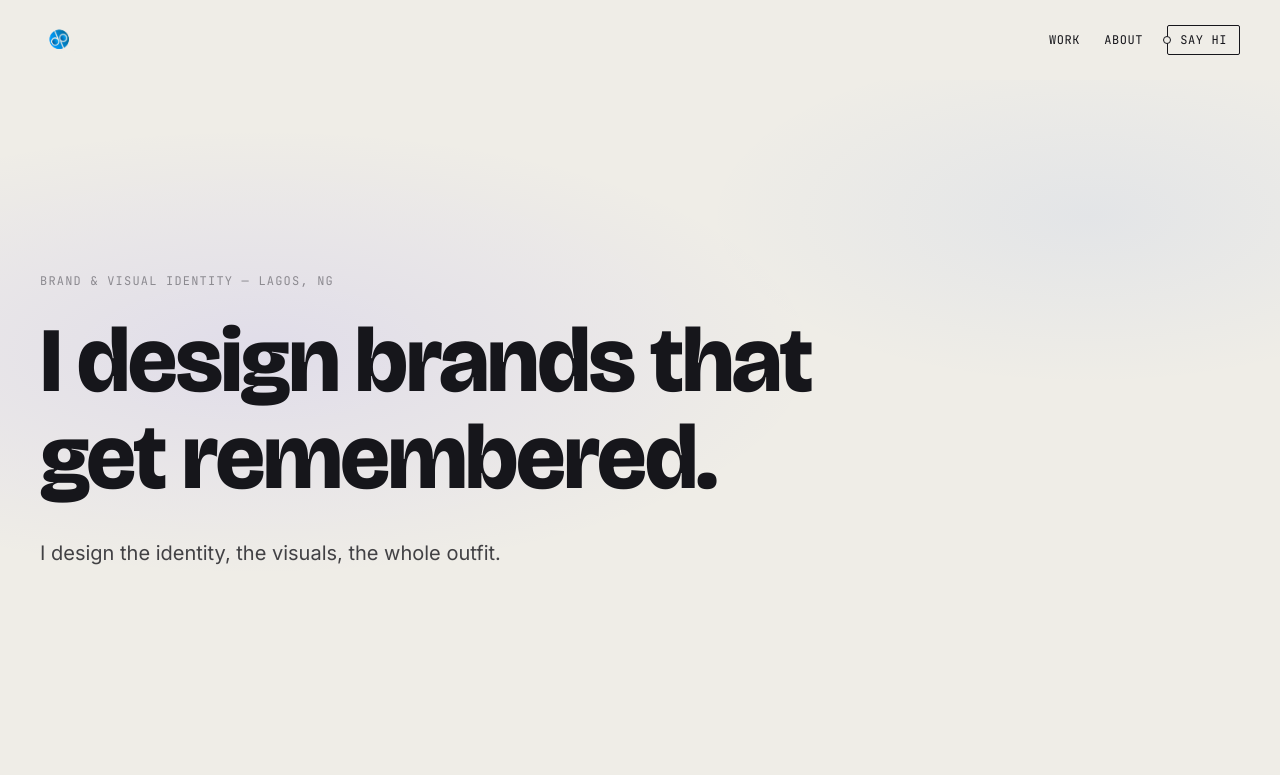
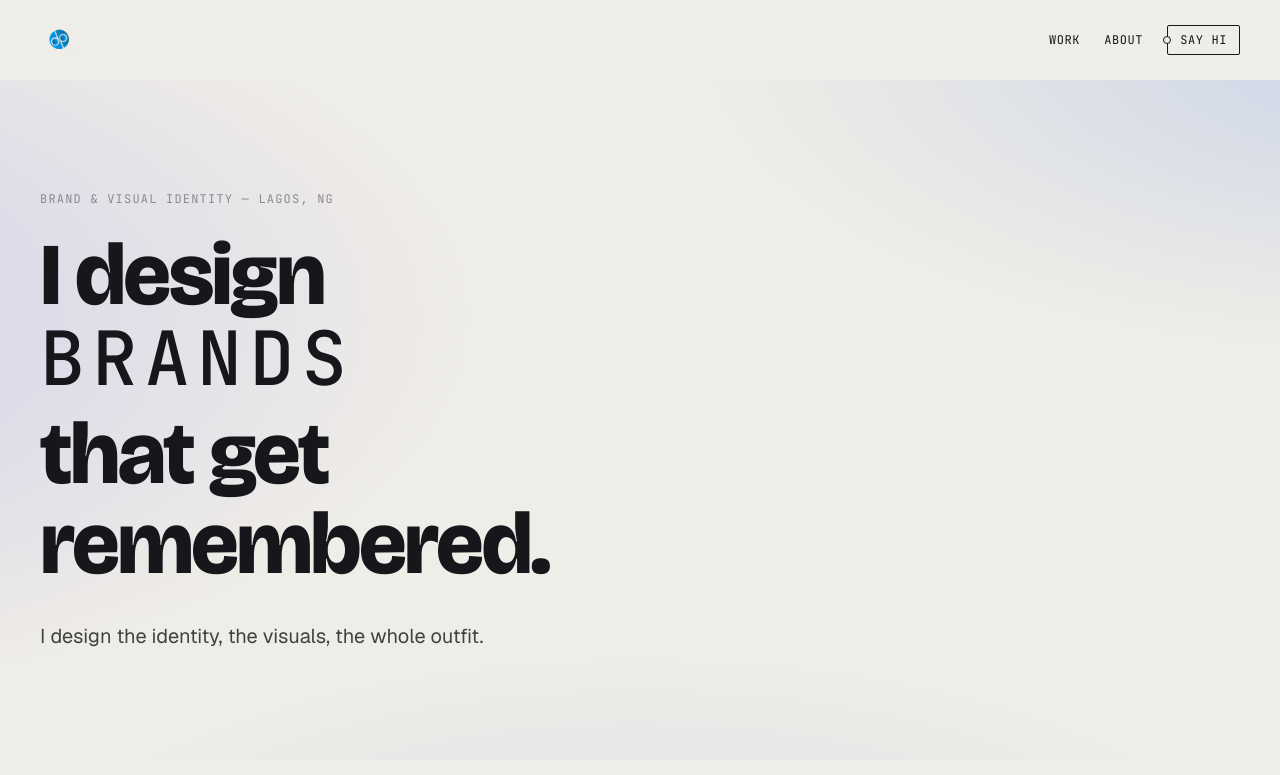
Before and after one commit to Toheeb6139/dypixels, a Next.js app: page / in a window 1280 px wide. Shown: the top 775 px of the page. Built offline with nearby package versions, Linux system fonts and the light colour scheme; no server answers; the database is empty.

Commit message:
update w grok 2

```diff
--- a/app/globals.css
+++ b/app/globals.css
@@ -114,3 +114,26 @@ html[data-spec="on"] .spec-mark {
 html[data-spec="on"] .spec-mark::after {
   display: block;
 }
+
+/* Hero ambient gradient — high-contrast, slowly moving */
+.hero-gradient {
+  background:
+    radial-gradient(ellipse 70% 55% at 15% 35%, rgba(75, 58, 255, 0.22) 0%, transparent 55%),
+    radial-gradient(ellipse 55% 45% at 90% 15%, rgba(37, 99, 235, 0.18) 0%, transparent 50%),
+    radial-gradient(ellipse 50% 40% at 60% 80%, rgba(99, 102, 241, 0.12) 0%, transparent 50%);
+  background-size: 200% 200%;
+  animation: gradient-shift 14s ease-in-out infinite;
+}
+
+@media (prefers-reduced-motion: reduce) {
+  .hero-gradient {
+    animation: none;
+    background-position: 30% 40%;
+  }
+}
+
+@keyframes gradient-shift {
+  0%, 100% { background-position: 0% 40%; }
+  33% { background-position: 80% 20%; }
+  66% { background-position: 40% 80%; }
+}
--- a/app/layout.tsx
+++ b/app/layout.tsx
@@ -1,5 +1,6 @@
 import type { Metadata } from "next";
-import { Bricolage_Grotesque, Inter, JetBrains_Mono } from "next/font/google";
+import { Bricolage_Grotesque, JetBrains_Mono } from "next/font/google";
+import { GeistSans } from "geist/font/sans";
 import "./globals.css";
 import { SpecModeOverlay } from "@/components/SpecMode";
 
@@ -7,12 +8,6 @@ const display = Bricolage_Grotesque({
   subsets: ["latin"],
   variable: "--font-display",
   weight: ["500", "600", "700", "800"],
-});
-
-const body = Inter({
-  subsets: ["latin"],
-  variable: "--font-body",
-  weight: ["400", "500", "600"],
 });
 
 const mono = JetBrains_Mono({
@@ -33,7 +28,10 @@ export default function RootLayout({
   children: React.ReactNode;
 }) {
   return (
-    <html lang="en" className={`${display.variable} ${body.variable} ${mono.variable}`}>
+    <html
+      lang="en"
+      className={`${display.variable} ${GeistSans.variable} ${mono.variable}`}
+    >
       <body className="font-body bg-paper text-ink antialiased">
         <SpecModeOverlay />
         {children}
--- a/app/page.tsx
+++ b/app/page.tsx
@@ -2,12 +2,12 @@ import { Nav } from "@/components/Nav";
 import { Footer } from "@/components/Footer";
 import { ProjectCard } from "@/components/ProjectCard";
 import { FeaturedProject } from "@/components/FeaturedProject";
+import { BrandsWord } from "@/components/BrandsWord";
 import { getPublishedProjects } from "@/lib/projects";
 
 export default async function Home() {
   const projects = await getPublishedProjects();
 
-  // Prefer explicitly featured project (Koma Kitchen), fall back to first
   const featured =
     projects.find((p) => p.featured) ?? projects[0] ?? null;
   const rest = featured
@@ -20,31 +20,34 @@ export default async function Home() {
 
       {/* Hero */}
       <section className="relative min-h-[85vh] flex flex-col justify-center px-6 md:px-10 overflow-hidden">
-        {/* Soft brand gradient — indigo from the logo, very low opacity */}
         <div
           aria-hidden="true"
-          className="pointer-events-none absolute inset-0 -z-10"
-          style={{
-            background:
-              "radial-gradient(ellipse 80% 60% at 20% 40%, rgba(75, 58, 255, 0.09) 0%, transparent 55%), radial-gradient(ellipse 60% 50% at 85% 20%, rgba(37, 99, 235, 0.06) 0%, transparent 50%)",
-          }}
+          className="hero-gradient pointer-events-none absolute inset-0 -z-10"
         />
 
-        <p className="font-mono text-xs uppercase tracking-widest text-mute mb-6">
+        <p className="font-mono text-xs uppercase tracking-widest text-mute mb-5 md:mb-6">
           Brand &amp; Visual Identity — Lagos, NG
         </p>
+
         <h1
-          className="spec-mark font-display font-extrabold text-[clamp(2.75rem,7.5vw,5.75rem)] leading-[1.05] tracking-tight max-w-4xl"
+          className="spec-mark font-display font-extrabold text-[clamp(2.6rem,8vw,5.5rem)] leading-[1.02] tracking-[-0.03em] max-w-4xl"
           data-spec-label="H1 — CLAMP"
         >
-          I design brands that get remembered.
+          I design
+          <br />
+          <BrandsWord />
+          <br />
+          that get
+          <br />
+          remembered.
         </h1>
-        <p className="font-body text-lg md:text-xl max-w-xl mt-8 text-ink/80">
+
+        <p className="font-body text-lg md:text-xl max-w-xl mt-8 text-ink/80 leading-relaxed">
           I design the identity, the visuals, the whole outfit.
         </p>
       </section>
 
-      {/* Featured — immediately after hero */}
+      {/* Featured */}
       {featured && <FeaturedProject project={featured} />}
 
       {/* Work grid */}
--- /dev/null
+++ b/components/BrandsWord.tsx
@@ -0,0 +1,63 @@
+"use client";
+
+import { useEffect, useState } from "react";
+
+/**
+ * Editorial treatment for the word "brands".
+ * Cycles through distinct type styles to suggest different brand personalities.
+ * Settles to a single strong style when prefers-reduced-motion is on.
+ */
+const styles = [
+  { className: "font-display font-extrabold tracking-tight", label: "bold" },
+  { className: "font-display font-medium italic tracking-normal", label: "italic" },
+  { className: "font-mono font-medium uppercase tracking-widest text-[0.85em]", label: "mono" },
+  { className: "font-display font-bold tracking-tighter", label: "tight" },
+];
+
+export function BrandsWord() {
+  const [index, setIndex] = useState(0);
+  const [reduced, setReduced] = useState(false);
+
+  useEffect(() => {
+    const mq = window.matchMedia("(prefers-reduced-motion: reduce)");
+    setReduced(mq.matches);
+    if (mq.matches) return;
+
+    const id = setInterval(() => {
+      setIndex((i) => (i + 1) % styles.length);
+    }, 2200);
+    return () => clearInterval(id);
+  }, []);
+
+  if (reduced) {
+    return (
+      <span className="font-display font-extrabold tracking-tight text-flash">
+        brands
+      </span>
+    );
+  }
+
+  return (
+    <span className="relative inline-block">
+      {styles.map((s, i) => (
+        <span
+          key={s.label}
+          aria-hidden={i !== index}
+          className={`absolute left-0 top-0 transition-all duration-500 ease-out ${
+            s.className
+          } ${
+            i === index
+              ? "opacity-100 translate-y-0"
+              : "opacity-0 translate-y-1 pointer-events-none"
+          }`}
+        >
+          brands
+        </span>
+      ))}
+      {/* Invisible spacer so layout doesn't collapse */}
+      <span className="invisible font-display font-extrabold tracking-tight">
+        brands
+      </span>
+    </span>
+  );
+}
--- a/package.json
+++ b/package.json
@@ -12,7 +12,8 @@
     "next": "14.2.35",
     "react": "^18.3.1",
     "react-dom": "^18.3.1",
-    "@supabase/supabase-js": "^2.45.4"
+    "@supabase/supabase-js": "^2.45.4",
+    "geist": "^1.3.1"
   },
   "devDependencies": {
     "typescript": "^5.5.4",
--- a/tailwind.config.ts
+++ b/tailwind.config.ts
@@ -5,20 +5,33 @@ const config: Config = {
   theme: {
     extend: {
       colors: {
-        paper: "#EFEDE7", // chalk white — the gallery wall
-        ink: "#16161B", // near-black, warm dark
-        flash: "#4B3AFF", // signature electric indigo
-        flag: "#FF4433", // small dose of wit — errors, hovers, tiny accents
-        mute: "#8C8A90", // meta / caption grey
-        line: "#D9D6CD", // hairline dividers
+        paper: "#EFEDE7",
+        ink: "#16161B",
+        flash: "#4B3AFF",
+        flag: "#FF4433",
+        mute: "#8C8A90",
+        line: "#D9D6CD",
       },
       fontFamily: {
         display: ["var(--font-display)"],
-        body: ["var(--font-body)"],
+        body: ["var(--font-geist-sans)", "system-ui", "sans-serif"],
         mono: ["var(--font-mono)"],
       },
       borderRadius: {
         tag: "2px",
+      },
+      keyframes: {
+        "gradient-shift": {
+          "0%, 100%": { backgroundPosition: "0% 40%" },
+          "50%": { backgroundPosition: "100% 60%" },
+        },
+        "brands-cycle": {
+          "0%, 20%": { opacity: "1", transform: "translateY(0)" },
+          "25%, 100%": { opacity: "0", transform: "translateY(4px)" },
+        },
+      },
+      animation: {
+        "gradient-shift": "gradient-shift 12s ease-in-out infinite",
       },
     },
   },
```
